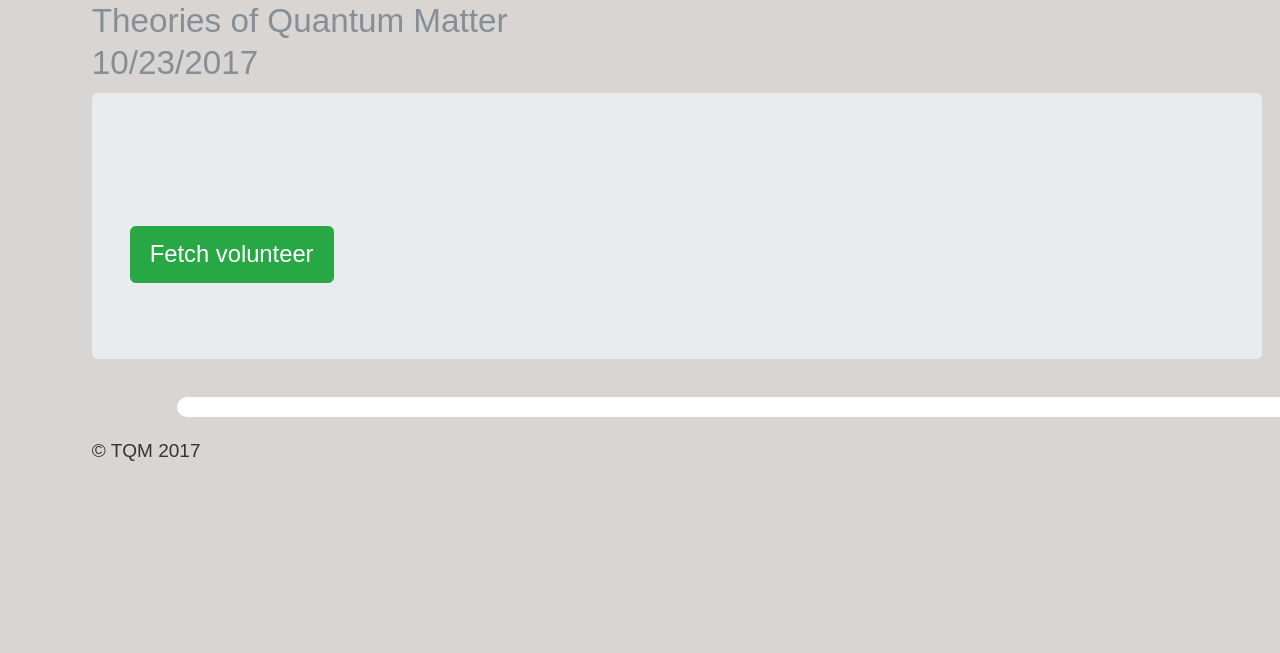
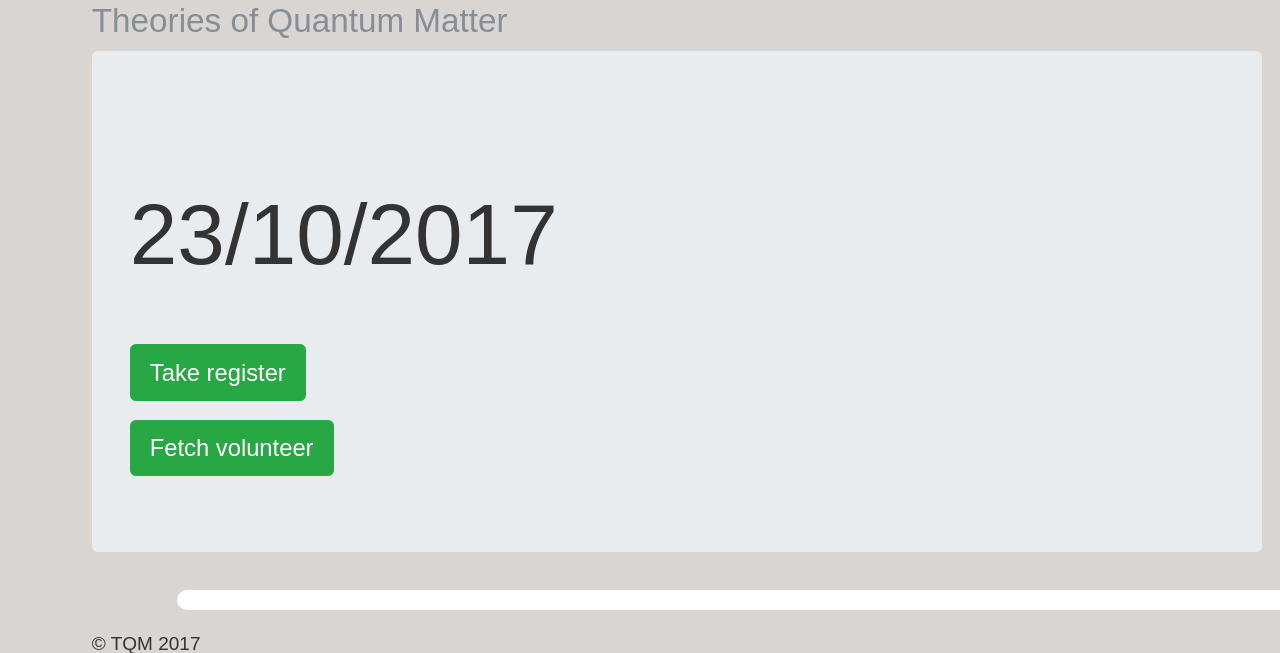
Before and after one commit to AustenLamacraft/sign-in, a Flask app: page / in a window 1280 px wide; the page is wider, and only the part inside the window is pictured. Shown: the top 653 px of that part. Run offline with Flask 2, Linux system fonts and the light colour scheme; data that the repository does not hold is empty; some libraries are stand-ins or nearby versions; some web fonts are replaced.

Commit message:
Updated query. Added register button

```diff
--- a/register.py
+++ b/register.py
@@ -1,4 +1,4 @@
-import random
+import random, time
 
 from flask import Flask, render_template, json, request
 from flaskext.mysql import MySQL
@@ -27,7 +27,7 @@ def main():
         with conn.cursor() as cursor:
             # Read a single record
             sql = "SELECT `user_name`, `user_username` FROM `tbl_user`"
-            # sql = "SELECT `user_name` FROM `wp_useronline`  WHERE `timestamp` + 5400 > NOW()"
+            # sql = SELECT user_name FROM wp_useronline  WHERE to_seconds(timestamp) + 5400 > to_seconds(now())"
             # cursor.execute(sql, ('webmaster@python.org',))
             cursor.execute(sql)
             online_users = cursor.fetchall()
@@ -39,9 +39,15 @@ def main():
     # return jsonify(online_users)
 
     if request.method == 'POST':
-        jumbo = random.choice(online_users)[0]
+        if request.form['submit'] == 'volunteer':
+            jumbo = random.choice(online_users)[0]
+        elif request.form['submit'] == 'register':
+            jumbo = "Attendance "+str(len(online_users))
+        else:
+            pass
+
     else:
-        jumbo = ""
+        jumbo = time.strftime("%d/%m/%Y")
 
     return render_template('users.html', users=online_users, jumbo=jumbo)
 
--- a/templates/users.html
+++ b/templates/users.html
@@ -23,7 +23,9 @@
 
     <div class="container">
       <header class="header clearfix">
-        <h3 class="text-muted">Theories of Quantum Matter <div id="date"></div></h3>
+        <h3 class="text-muted">Theories of Quantum Matter
+          <!-- <div id="date"></div> -->
+        </h3>
       </header>
 
       <main role="main">
@@ -31,7 +33,10 @@
         <div class="jumbotron">
           <h1 class="display-3">{{jumbo}}</h1>
 
-          <form action="" method="POST" ><button class="btn btn-lg btn-success" type="submit" name="volunteer">Fetch volunteer</button> </form>
+          <form action="" method="POST" ><button class="btn btn-lg btn-success" type="submit" name="submit" value="register">Take register</button> </form>
+          <p>
+          </p>
+          <form action="" method="POST" ><button class="btn btn-lg btn-success" type="submit" name="submit" value="volunteer">Fetch volunteer</button> </form>
 
         </div>
 
```
